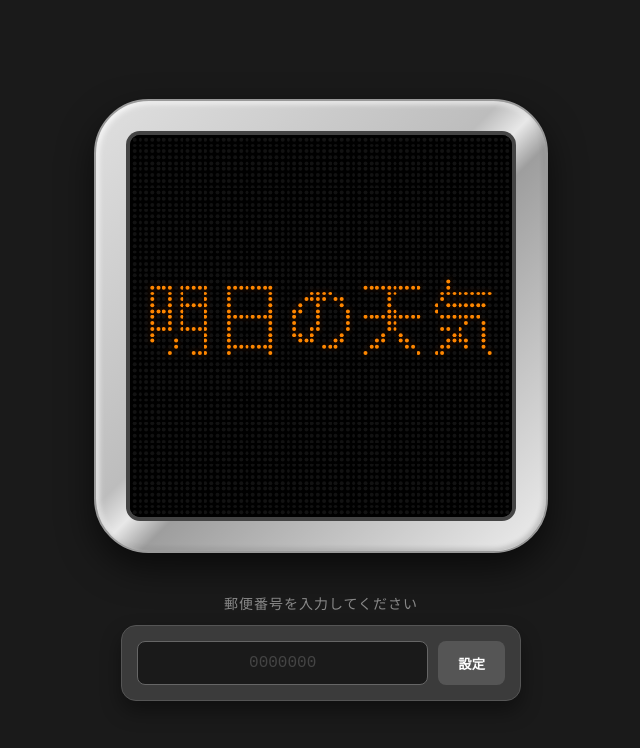
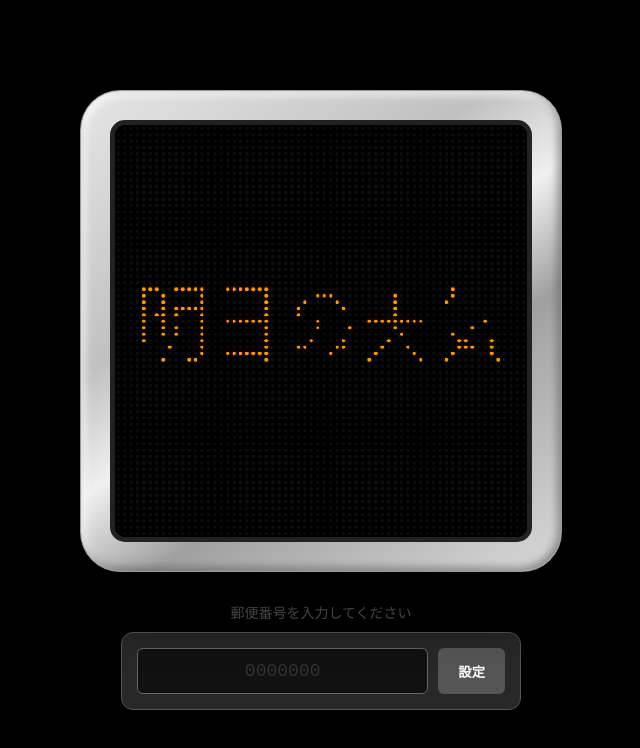
Before and after one commit to 738hidachan/tomorrows_weather, a plain HTML site: page index.html in a window 1280 px wide. Shown: the whole page, without its empty margins (319-959 px from the left). Drawn offline with Linux system fonts and the light colour scheme; a web font is replaced by a local one.

Commit message:
Update index.html

```diff
--- a/index.html
+++ b/index.html
@@ -3,54 +3,55 @@
 <head>
     <meta charset="UTF-8">
     <meta name="viewport" content="width=device-width, initial-scale=1.0, maximum-scale=1.0, user-scalable=no">
-    <title>レトロ天気電光掲示板 - Mobile Ready</title>
+    <title>レトロ天気電光掲示板 - True Pixel Edition</title>
     <link href="https://fonts.googleapis.com/css2?family=DotGothic16&display=swap" rel="stylesheet">
     <style>
         :root {
-            --stainless: linear-gradient(135deg, #e0e0e0 0%, #bdbdbd 45%, #e8e8e8 50%, #9e9e9e 55%, #eeeeee 100%);
+            /* 画像の質感を再現したヘアライン加工ステンレス */
+            --stainless: linear-gradient(145deg, #e6e6e6 0%, #c0c0c0 35%, #f0f0f0 50%, #a0a0a0 65%, #d9d9d9 100%);
         }
 
         body {
-            background-color: #1a1a1a;
+            background-color: #000;
             display: flex;
             flex-direction: column;
             align-items: center;
             justify-content: center;
             min-height: 100vh;
             margin: 0;
-            padding: 20px;
+            padding: 15px;
             box-sizing: border-box;
             font-family: 'DotGothic16', sans-serif;
             overflow: hidden;
         }
 
-        /* 筐体：スマホでは画面幅に合わせて伸縮 */
+        /* 筐体：スマホでも正方形を維持 */
         .signage-frame {
             background: var(--stainless);
             width: 100%;
-            max-width: 450px;
-            aspect-ratio: 1 / 1; /* 正方形を維持 */
+            max-width: 480px;
+            aspect-ratio: 1 / 1;
             display: flex;
             align-items: center;
             justify-content: center;
-            border-radius: 12%; /* 画面サイズに比例して丸める */
+            border-radius: 40px;
             box-shadow:
-                0 15px 35px rgba(0,0,0,0.6),
-                inset -2px -2px 5px rgba(0,0,0,0.2),
-                inset 2px 2px 6px rgba(255,255,255,0.9);
-            border: 2px solid #999;
+                0 30px 60px rgba(0,0,0,0.9),
+                inset -3px -3px 8px rgba(0,0,0,0.4),
+                inset 3px 3px 10px rgba(255,255,255,1.0);
+            border: 1px solid #999;
             position: relative;
         }
 
-        /* LEDパネルの窓 */
+        /* LEDパネルを囲む黒いフレーム */
         .glass-cover {
-            background-color: #080808;
-            width: 85%;
-            height: 85%;
+            background-color: #050505;
+            width: 86%;
+            height: 86%;
             border-radius: 10px;
             box-shadow:
-                inset 0 0 25px #000,
-                0 0 0 4px #444;
+                inset 0 0 40px #000,
+                0 0 0 5px #222;
             overflow: hidden;
             display: flex;
             align-items: center;
@@ -64,30 +65,28 @@
             image-rendering: pixelated;
         }
 
-        /* UIエリア：スマホでの入力しやすさを重視 */
+        /* UIエリア */
         .controls-container {
-            margin-top: 5vh;
+            margin-top: 30px;
             width: 100%;
             max-width: 400px;
             text-align: center;
             transition: all 0.6s cubic-bezier(0.4, 0, 0.2, 1);
-            z-index: 10;
         }
 
         .controls-container.hidden {
             opacity: 0;
-            transform: translateY(30px) scale(0.9);
+            transform: translateY(30px);
             pointer-events: none;
         }
 
         .controls {
             display: flex;
             gap: 10px;
-            background: rgba(68, 68, 68, 0.8);
-            backdrop-filter: blur(5px);
+            background: rgba(45, 45, 45, 0.9);
             padding: 15px;
-            border-radius: 15px;
-            box-shadow: 0 10px 20px rgba(0,0,0,0.4);
+            border-radius: 12px;
+            box-shadow: 0 10px 20px rgba(0,0,0,0.5);
             border: 1px solid #555;
         }
 
@@ -95,49 +94,34 @@
             flex: 1;
             padding: 12px;
             font-size: 18px;
-            background: #1a1a1a;
-            color: #fff;
+            background: #111;
+            color: #eee;
             border: 1px solid #666;
             text-align: center;
-            border-radius: 8px;
-            font-family: 'Courier New', monospace;
+            border-radius: 6px;
+            font-family: monospace;
             outline: none;
-            /* iOSの自動ズーム防止 */
-            font-size: 16px;
+            -webkit-appearance: none;
         }
 
-        /* プレースホルダーを薄く表示 */
-        input::placeholder {
-            color: #444;
-        }
-
-        input:focus { border-color: #ff8800; }
+        input::placeholder { color: #333; }
 
         button {
             padding: 0 20px;
             background: #555;
-            color: white;
+            color: #fff;
             border: none;
-            border-radius: 8px;
+            border-radius: 6px;
             cursor: pointer;
             font-weight: bold;
             font-family: 'DotGothic16', sans-serif;
             transition: background 0.2s;
-            white-space: nowrap;
         }
 
-        button:active { background: #ff8800; }
-
         .status {
-            color: #888;
+            color: #666;
             font-size: 14px;
-            margin-bottom: 12px;
-            letter-spacing: 1px;
-        }
-
-        /* iOSでの入力欄の影を消去 */
-        input {
-            -webkit-appearance: none;
+            margin-bottom: 10px;
         }
     </style>
 </head>
@@ -145,26 +129,27 @@
 
     <div class="signage-frame">
         <div class="glass-cover">
-            <canvas id="led-display" width="400" height="400"></canvas>
+            <canvas id="led-display" width="480" height="480"></canvas>
         </div>
     </div>
 
     <div id="ui-wrapper" class="controls-container">
         <div class="status">郵便番号を入力してください</div>
         <div class="controls">
-            <input type="tel" id="zip-input" placeholder="0000000" maxlength="7" pattern="\d*">
+            <input type="tel" id="zip-input" placeholder="0000000" maxlength="7">
             <button onclick="getWeather()">設定</button>
         </div>
     </div>
 
     <script>
+        // --- 設定：画像と全く同じバランスに調整 ---
         const GRID_SIZE = 64;
-        const DOT_SPACING = 6.2;
-        const DOT_SIZE = 2.0;
+        const DOT_SPACING = 7.5; // 画像の配置感に合わせた余白
+        const DOT_SIZE = 2.0;    // ★フォントが太くならないよう、ドット半径を小さく調整
 
-        const COLOR_OFF = "#121212";
-        const COLOR_ON = "#ff8800";
-        const GLOW_COLOR = "rgba(255, 120, 0, 0.35)";
+        const COLOR_OFF = "#0d0d0d";
+        const COLOR_ON = "#ff9900";
+        const GLOW_COLOR = "rgba(255, 130, 0, 0.35)";
 
         const canvas = document.getElementById('led-display');
         const ctx = canvas.getContext('2d');
@@ -187,12 +172,8 @@
         async function getWeather() {
             const zipInput = document.getElementById('zip-input');
             const zip = zipInput.value;
-            if (!zip.match(/^\d{7}$/)) {
-                alert("7桁の数字を入力してください。");
-                return;
-            }
+            if (!zip.match(/^\d{7}$/)) return;
 
-            // キーボードを閉じる（スマホ対策）
             zipInput.blur();
             uiWrapper.classList.add('hidden');
             stopLoop();
@@ -200,10 +181,6 @@
             try {
                 const geoRes = await fetch(`https://geoapi.heartrails.com/api/json?method=searchByPostal&postal=${zip}`);
                 const geoData = await geoRes.json();
-
-                if (!geoData.response || !geoData.response.location) {
-                    throw new Error("正しい郵便番号を入力してください。");
-                }
                 const loc = geoData.response.location[0];
 
                 const weatherRes = await fetch(`https://api.open-meteo.com/v1/forecast?latitude=${loc.y}&longitude=${loc.x}&daily=weather_code&timezone=Asia%2FTokyo`);
@@ -213,38 +190,27 @@
                 generateSequence(code);
                 runLoop();
             } catch (err) {
-                alert(err.message);
                 uiWrapper.classList.remove('hidden');
             }
         }
 
         function generateSequence(code) {
-            displaySequence = [{ type: 'text', content: "明日の天気", duration: 2500 }];
+            displaySequence = [{ type: 'text', content: "明日の天気", duration: 3000 }];
 
             if (code === 0) {
                 displaySequence.push({ type: 'icon', content: "☀", duration: 4000 });
-            } else if (code >= 1 && code <= 3) {
+            } else if (code <= 3) {
                 displaySequence.push(
-                    { type: 'icon', content: "☀", duration: 2200 },
-                    { type: 'text', content: "ときどき", duration: 1500 },
-                    { type: 'icon', content: "☁", duration: 2200 }
+                    { type: 'icon', content: "☀", duration: 2500 },
+                    { type: 'text', content: "ときどき", duration: 1800 },
+                    { type: 'icon', content: "☁", duration: 2500 }
                 );
-            } else if (code >= 45 && code <= 48) {
-                displaySequence.push({ type: 'icon', content: "🌫", duration: 4000 });
-            } else if ((code >= 51 && code <= 67) || (code >= 80 && code <= 82)) {
+            } else if (code >= 51) {
                 displaySequence.push(
-                    { type: 'icon', content: "☁", duration: 2200 },
-                    { type: 'text', content: "のち", duration: 1500 },
-                    { type: 'icon', content: "☂", duration: 2200 }
+                    { type: 'icon', content: "☁", duration: 2500 },
+                    { type: 'text', content: "のち", duration: 1800 },
+                    { type: 'icon', content: "☂", duration: 2500 }
                 );
-            } else if ((code >= 71 && code <= 77) || (code >= 85 && code <= 86)) {
-                displaySequence.push(
-                    { type: 'icon', content: "☁", duration: 2200 },
-                    { type: 'text', content: "のち", duration: 1500 },
-                    { type: 'icon', content: "☃", duration: 2200 }
-                );
-            } else if (code >= 95) {
-                displaySequence.push({ type: 'icon', content: "⚡", duration: 4000 });
             } else {
                 displaySequence.push({ type: 'icon', content: "☁", duration: 4000 });
             }
@@ -258,8 +224,9 @@
             bufferCtx.textBaseline = "middle";
 
             if (type === 'text') {
+                // ★Boldを解除し、アンチエイリアスが最小限になるようフォントサイズを微調整
                 bufferCtx.font = "14px 'DotGothic16'";
-                const maxWidth = GRID_SIZE - 4;
+                const maxWidth = GRID_SIZE - 6;
                 bufferCtx.fillText(content, GRID_SIZE/2, GRID_SIZE/2, maxWidth);
             } else {
                 bufferCtx.font = "34px sans-serif";
@@ -277,7 +244,8 @@
             for (let y = 0; y < GRID_SIZE; y++) {
                 for (let x = 0; x < GRID_SIZE; x++) {
                     const index = (y * GRID_SIZE + x) * 4;
-                    const isOn = pixelData.data[index + 3] > 120;
+                    // 透明度判定を厳格にして、隣のドットとの繋がりを抑える
+                    const isOn = pixelData.data[index + 3] > 180;
 
                     const drawX = offset + x * DOT_SPACING + (DOT_SPACING / 2);
                     const drawY = offset + y * DOT_SPACING + (DOT_SPACING / 2);
@@ -287,7 +255,7 @@
 
                     if (isOn) {
                         ctx.fillStyle = COLOR_ON;
-                        ctx.shadowBlur = 6;
+                        ctx.shadowBlur = 4; // 光のにじみを抑えてシャープに
                         ctx.shadowColor = GLOW_COLOR;
                     } else {
                         ctx.fillStyle = COLOR_OFF;
```
